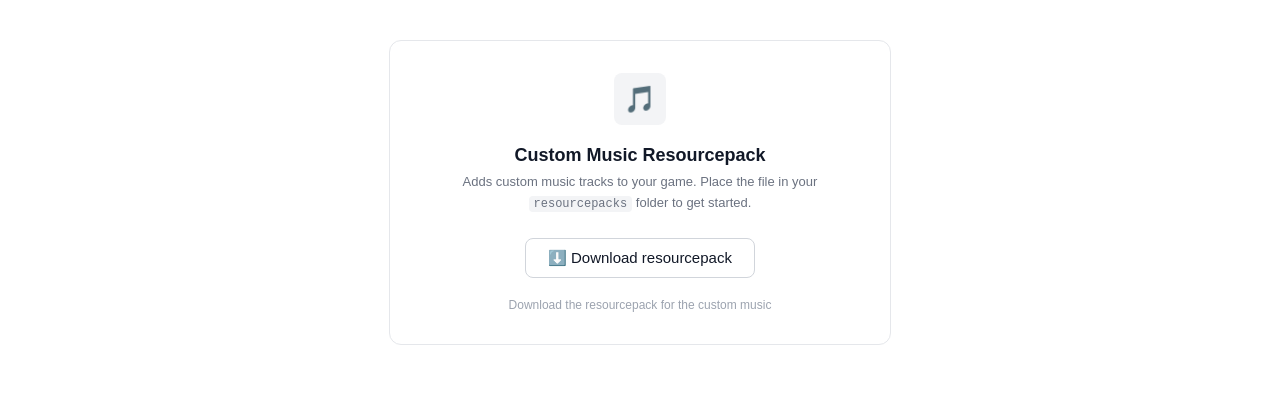
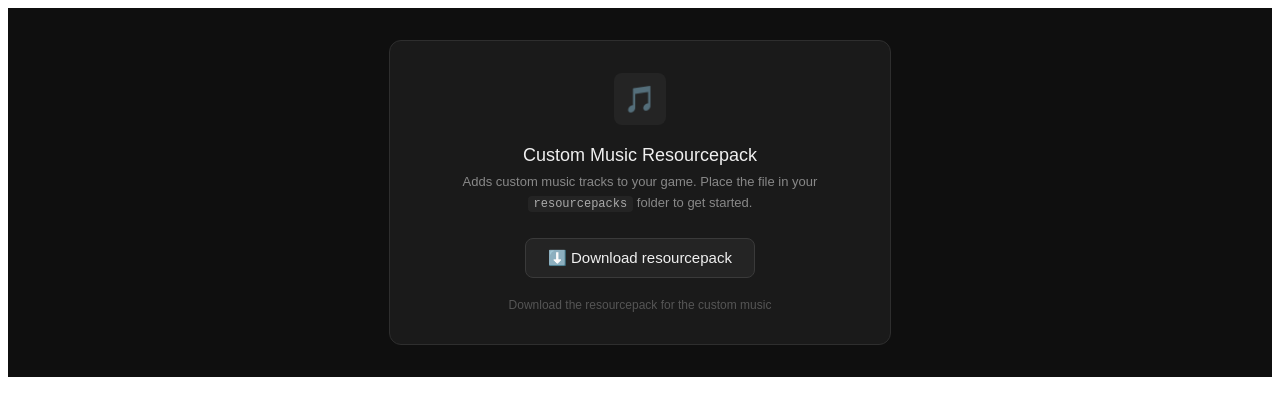
Before and after one commit to thirdplacemc/resourcepack, a plain HTML site: page index.html in a window 1280 px wide. Drawn offline with Linux system fonts and the light colour scheme.

Commit message:
Refactor styles in index.html for better UI
Updated styles for the music resourcepack section to improve aesthetics and readability.

```diff
--- a/index.html
+++ b/index.html
@@ -1,31 +1,31 @@
-<div style="display: flex; justify-content: center; padding: 2rem 1rem;">
-  <div style="background: #ffffff; border: 1px solid #e5e7eb; border-radius: 12px; padding: 2rem 2.5rem; max-width: 420px; width: 100%; text-align: center; font-family: sans-serif;">
+<div style="background: #0f0f0f; padding: 2rem 1rem; display: flex; justify-content: center; font-family: sans-serif;">
+  <div style="background: #1a1a1a; border: 1px solid #2e2e2e; border-radius: 12px; padding: 2rem 2.5rem; max-width: 420px; width: 100%; text-align: center;">
 
     <!-- Icon -->
-    <div style="width: 52px; height: 52px; border-radius: 8px; background: #f3f4f6; display: flex; align-items: center; justify-content: center; margin: 0 auto 1.25rem; font-size: 26px;">
+    <div style="width: 52px; height: 52px; border-radius: 8px; background: #242424; display: flex; align-items: center; justify-content: center; margin: 0 auto 1.25rem; font-size: 26px;">
       🎵
     </div>
 
     <!-- Title -->
-    <h2 style="font-size: 18px; font-weight: 600; margin: 0 0 0.4rem; color: #111827;">
+    <h2 style="font-size: 18px; font-weight: 500; margin: 0 0 0.4rem; color: #f0f0f0;">
       Custom Music Resourcepack
     </h2>
 
     <!-- Subtitle -->
-    <p style="font-size: 13px; color: #6b7280; margin: 0 0 1.5rem; line-height: 1.6;">
+    <p style="font-size: 13px; color: #888; margin: 0 0 1.5rem; line-height: 1.6;">
       Adds custom music tracks to your game. Place the file in your
-      <code style="font-size: 12px; background: #f3f4f6; padding: 1px 5px; border-radius: 4px;">resourcepacks</code>
+      <code style="font-size: 12px; background: #242424; color: #aaa; padding: 1px 6px; border-radius: 4px;">resourcepacks</code>
       folder to get started.
     </p>
 
     <!-- Button -->
     <a href="https://github.com/USERNAME/REPO/releases/latest/download/resourcepack.zip"
-       style="display: inline-flex; align-items: center; gap: 8px; background: #ffffff; border: 1px solid #d1d5db; border-radius: 8px; padding: 10px 22px; font-size: 15px; font-weight: 500; color: #111827; text-decoration: none;">
+       style="display: inline-flex; align-items: center; gap: 8px; background: #242424; border: 1px solid #3a3a3a; border-radius: 8px; padding: 10px 22px; font-size: 15px; font-weight: 500; color: #f0f0f0; text-decoration: none;">
       ⬇️ Download resourcepack
     </a>
 
     <!-- Description -->
-    <p style="font-size: 12px; color: #9ca3af; margin: 1.25rem 0 0;">
+    <p style="font-size: 12px; color: #555; margin: 1.25rem 0 0;">
       Download the resourcepack for the custom music
     </p>
 
```
